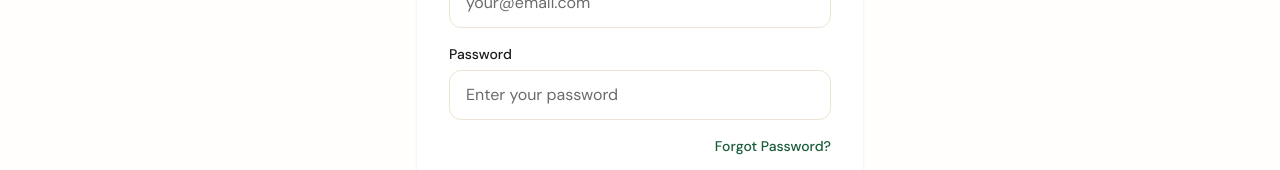
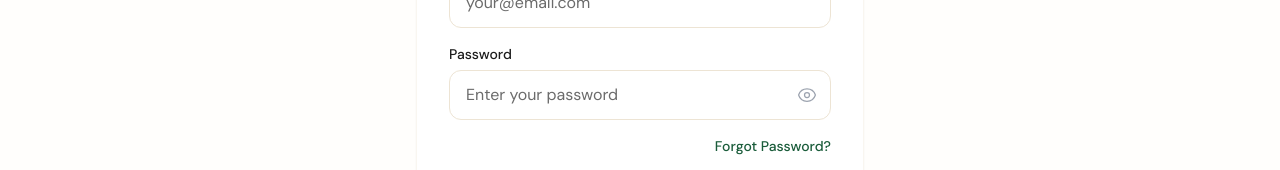
Before and after one commit to Herdeydeji/knots-by-fimihan, a React (Vite) app: page /login in a window 1280 px wide. Shown: the part 382-552 px from the top of the page. Built offline with nearby package versions, Linux system fonts and the light colour scheme; no server answers; a web font is replaced by a local one.

Commit message:
feat: add show/hide password toggle on login and signup forms

```diff
--- a/src/pages/Login.jsx
+++ b/src/pages/Login.jsx
@@ -5,6 +5,7 @@
 export default function Login() {
   const [email, setEmail] = useState('')
   const [password, setPassword] = useState('')
+  const [showPassword, setShowPassword] = useState(false)
   const [error, setError] = useState('')
   const { login } = useAuth()
   const navigate = useNavigate()
@@ -47,7 +48,21 @@
           </div>
           <div>
             <label className="block text-sm font-body font-medium text-[#1C1C1C] dark:text-gray-200 mb-1.5">Password</label>
-            <input type="password" value={password} onChange={(e) => setPassword(e.target.value)} className="input-field" placeholder="Enter your password" />
+            <div className="relative">
+              <input type={showPassword ? 'text' : 'password'} value={password} onChange={(e) => setPassword(e.target.value)} className="input-field pr-10" placeholder="Enter your password" />
+              <button type="button" onClick={() => setShowPassword((v) => !v)} className="absolute right-2.5 top-1/2 -translate-y-1/2 text-gray-400 hover:text-gray-600 dark:hover:text-gray-300 bg-transparent border-none p-1 cursor-pointer">
+                {showPassword ? (
+                  <svg className="w-5 h-5" fill="none" viewBox="0 0 24 24" stroke="currentColor" strokeWidth={1.5}>
+                    <path strokeLinecap="round" strokeLinejoin="round" d="M3.98 8.223A10.477 10.477 0 001.934 12C3.226 16.338 7.244 19.5 12 19.5c.993 0 1.953-.138 2.863-.395M6.228 6.228A10.45 10.45 0 0112 4.5c4.756 0 8.773 3.162 10.065 7.498a10.523 10.523 0 01-4.293 5.774M6.228 6.228L3 3m3.228 3.228l3.65 3.65m7.894 7.894L21 21m-3.228-3.228l-3.65-3.65m0 0a3 3 0 10-4.243-4.243m4.242 4.242L9.88 9.88" />
+                  </svg>
+                ) : (
+                  <svg className="w-5 h-5" fill="none" viewBox="0 0 24 24" stroke="currentColor" strokeWidth={1.5}>
+                    <path strokeLinecap="round" strokeLinejoin="round" d="M2.036 12.322a1.012 1.012 0 010-.639C3.423 7.51 7.36 4.5 12 4.5c4.638 0 8.573 3.007 9.963 7.178.07.207.07.431 0 .639C20.577 16.49 16.64 19.5 12 19.5c-4.638 0-8.573-3.007-9.963-7.178z" />
+                    <path strokeLinecap="round" strokeLinejoin="round" d="M15 12a3 3 0 11-6 0 3 3 0 016 0z" />
+                  </svg>
+                )}
+              </button>
+            </div>
           </div>
           <div className="flex justify-end -mt-2">
             <Link to="/forgot-password" className="text-sm text-emerald-600 hover:text-emerald-700 font-medium">Forgot Password?</Link>
--- a/src/pages/Signup.jsx
+++ b/src/pages/Signup.jsx
@@ -6,6 +6,7 @@
   const [name, setName] = useState('')
   const [email, setEmail] = useState('')
   const [password, setPassword] = useState('')
+  const [showPassword, setShowPassword] = useState(false)
   const [error, setError] = useState('')
   const { signup } = useAuth()
   const navigate = useNavigate()
@@ -56,7 +57,21 @@
           </div>
           <div>
             <label className="block text-sm font-body font-medium text-[#1C1C1C] dark:text-gray-200 mb-1.5">Password</label>
-            <input type="password" value={password} onChange={(e) => setPassword(e.target.value)} className="input-field" placeholder="At least 6 characters" />
+            <div className="relative">
+              <input type={showPassword ? 'text' : 'password'} value={password} onChange={(e) => setPassword(e.target.value)} className="input-field pr-10" placeholder="At least 6 characters" />
+              <button type="button" onClick={() => setShowPassword((v) => !v)} className="absolute right-2.5 top-1/2 -translate-y-1/2 text-gray-400 hover:text-gray-600 dark:hover:text-gray-300 bg-transparent border-none p-1 cursor-pointer">
+                {showPassword ? (
+                  <svg className="w-5 h-5" fill="none" viewBox="0 0 24 24" stroke="currentColor" strokeWidth={1.5}>
+                    <path strokeLinecap="round" strokeLinejoin="round" d="M3.98 8.223A10.477 10.477 0 001.934 12C3.226 16.338 7.244 19.5 12 19.5c.993 0 1.953-.138 2.863-.395M6.228 6.228A10.45 10.45 0 0112 4.5c4.756 0 8.773 3.162 10.065 7.498a10.523 10.523 0 01-4.293 5.774M6.228 6.228L3 3m3.228 3.228l3.65 3.65m7.894 7.894L21 21m-3.228-3.228l-3.65-3.65m0 0a3 3 0 10-4.243-4.243m4.242 4.242L9.88 9.88" />
+                  </svg>
+                ) : (
+                  <svg className="w-5 h-5" fill="none" viewBox="0 0 24 24" stroke="currentColor" strokeWidth={1.5}>
+                    <path strokeLinecap="round" strokeLinejoin="round" d="M2.036 12.322a1.012 1.012 0 010-.639C3.423 7.51 7.36 4.5 12 4.5c4.638 0 8.573 3.007 9.963 7.178.07.207.07.431 0 .639C20.577 16.49 16.64 19.5 12 19.5c-4.638 0-8.573-3.007-9.963-7.178z" />
+                    <path strokeLinecap="round" strokeLinejoin="round" d="M15 12a3 3 0 11-6 0 3 3 0 016 0z" />
+                  </svg>
+                )}
+              </button>
+            </div>
           </div>
           <button type="submit" className="btn-gold w-full py-3">Create Account</button>
         </form>
```
